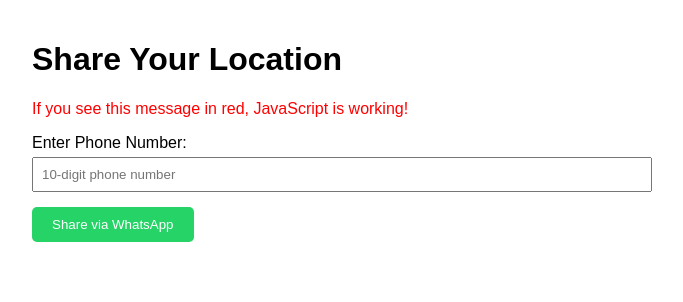
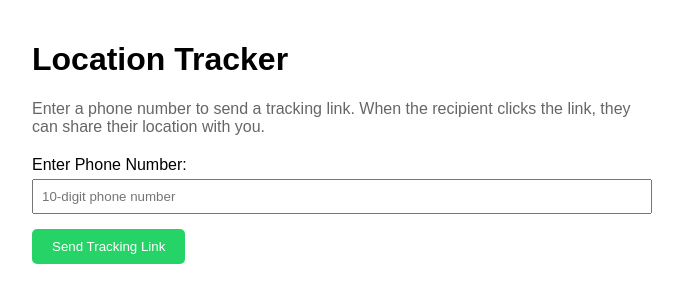
Before and after one commit to HarshParyani33/Location-Tracker, a website: page public/index.html in a window 1280 px wide. Shown: the whole page, without its empty margins (308-991 px from the left). Drawn offline with Linux system fonts and the light colour scheme.

Commit message:
Updated the problems coming with the location sharing

```diff
--- a/public/index.html
+++ b/public/index.html
@@ -3,7 +3,7 @@
 <head>
     <meta charset="UTF-8">
     <meta name="viewport" content="width=device-width, initial-scale=1.0">
-    <title>Location Sharing</title>
+    <title>Location Tracker</title>
     <style>
         body {
             font-family: Arial, sans-serif;
@@ -51,28 +51,25 @@
             color: #888;
             font-size: 0.8em;
         }
+        .description {
+            margin-bottom: 20px;
+            color: #666;
+        }
     </style>
 </head>
 <body>
-    <h1>Share Your Location</h1>
-    <p id="testMessage">If you see this message in red, JavaScript is working!</p>
+    <h1>Location Tracker</h1>
+    <div class="description">
+        <p>Enter a phone number to send a tracking link. When the recipient clicks the link, they can share their location with you.</p>
+    </div>
     <form id="shareForm">
         <div class="form-group">
             <label for="phoneNumber">Enter Phone Number:</label>
             <input type="text" id="phoneNumber" placeholder="10-digit phone number" maxlength="10" required>
         </div>
-        <button type="submit" id="submitButton">Share via WhatsApp</button>
+        <button type="submit" id="submitButton">Send Tracking Link</button>
     </form>
     <div id="statusMessage"></div>
-
-    <!-- Test if script loads -->
-    <script>
-        console.log('Inline script running');
-        window.addEventListener('load', () => {
-            console.log('Window loaded');
-            document.getElementById('testMessage').style.color = 'red';
-        });
-    </script>
 
     <!-- Main script -->
     <script src="/script.js"></script>
```
Also changed, not shown: public/script.js (+2 -5 lines), routes/auth.js (+18 -6 lines).
